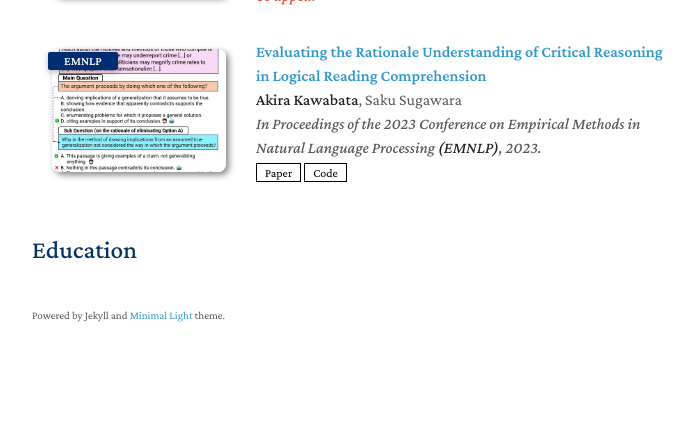
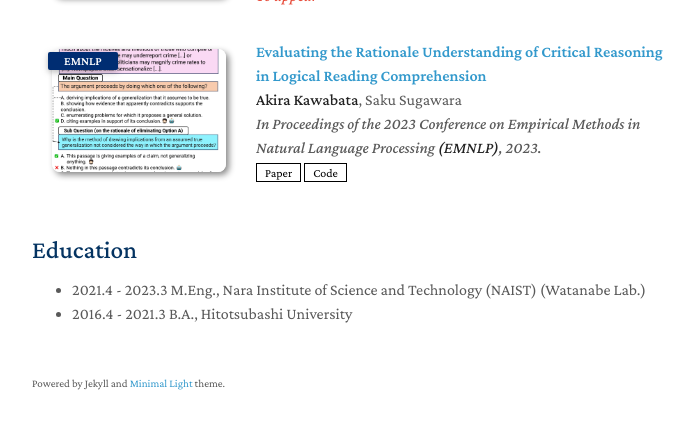
Before and after one commit to AkiraKawabata/AkiraKawabata.github.io, a Jekyll site: the page built from index.md, in a window 1280 px wide and 971 px high, cut to the strip 507-936 px from the top of the window. Shown: the whole strip, without its empty margins (438-1132 px from the left). Built offline with Jekyll 4.4.1, drawn with Linux system fonts in a browser that asks for light colours; a style sheet for code colours, icons or effects is not loaded; our own code applies the rules of GitHub Pages for plain Markdown files.

Commit message:
updated profile

```diff
--- a/index.md
+++ b/index.md
@@ -21,3 +21,5 @@ Research Engineer at The Asahi Shimbun Company.
 -->
 
 ## Education
+- 2021.4 - 2023.3 M.Eng., Nara Institute of Science and Technology (NAIST) (Watanabe Lab.)
+- 2016.4 - 2021.3 B.A., Hitotsubashi University
```
Also changed, not shown: 1 other file.
